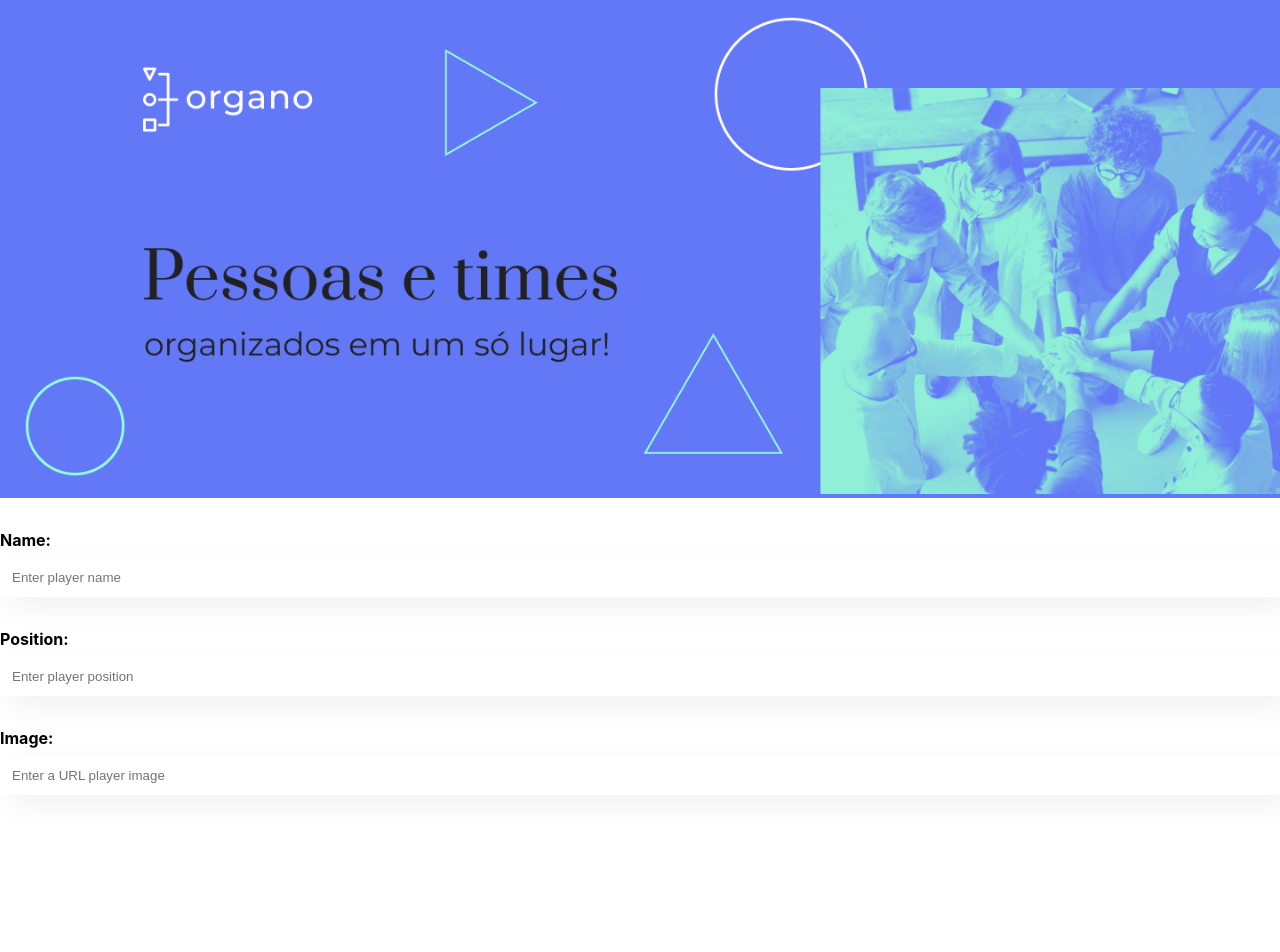
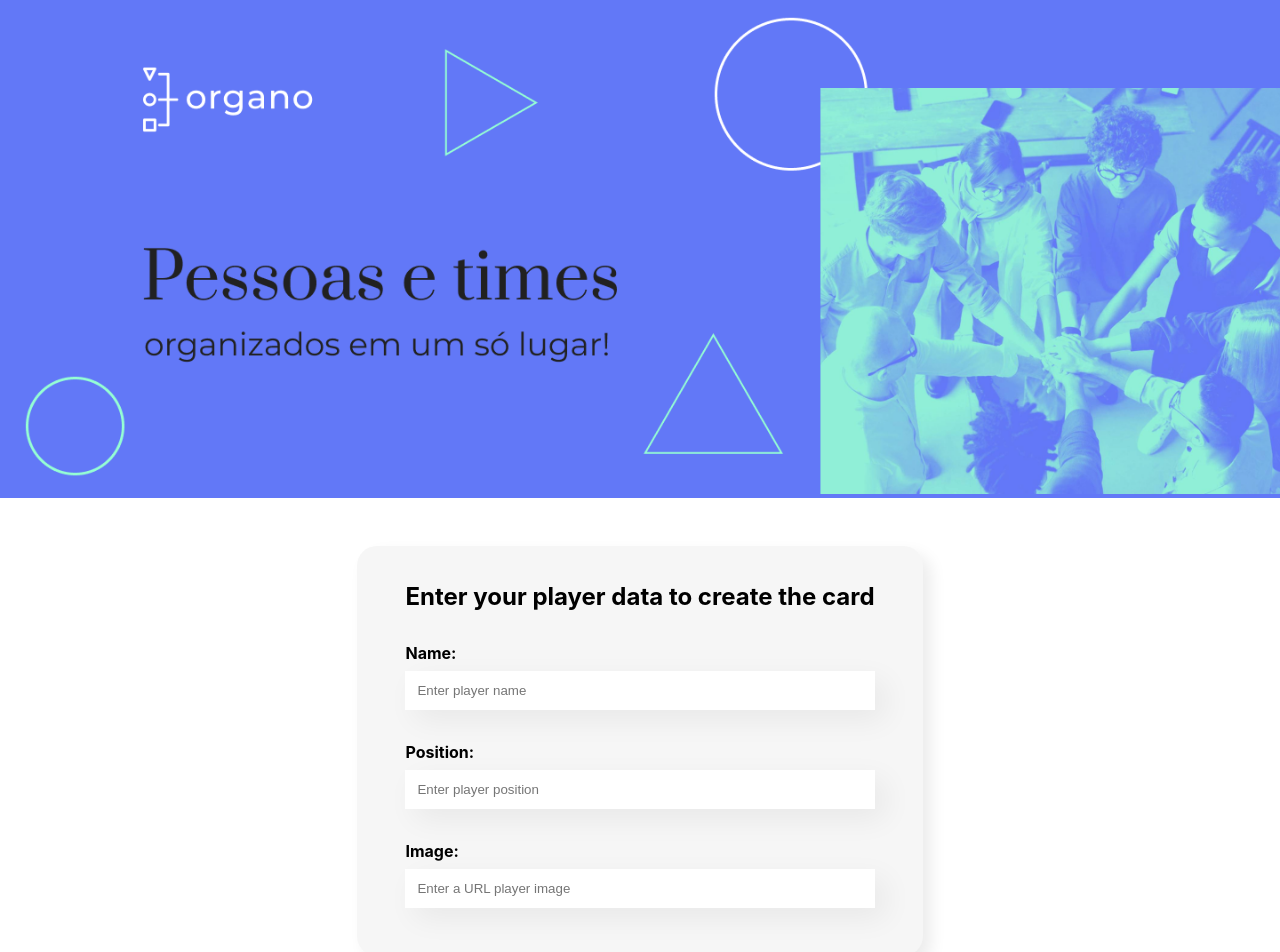
Before and after one commit to devcarolinealmeida/my-team-react, a React (Create React App) app: page / in a window 1280 px wide. Shown: the top 952 px of the page. Before the commit the page ends 827 px from the top, so only its background shows below. Built offline with nearby package versions, Linux system fonts and the light colour scheme.

Commit message:
add form

```diff
--- a/src/App.js
+++ b/src/App.js
@@ -1,13 +1,12 @@
 import Banner from './components/Banner/Banner';
-import InputText from './components/InputText/InputText';
+import Form from './components/Form/Form';
+
 
 function App() {
   return (
     <div className="App">
       <Banner />
-      <InputText label="Name:" placeholder="Enter player name" />
-      <InputText label="Position:" placeholder="Enter player position" />
-      <InputText label="Image:" placeholder="Enter a URL player image" />
+      <Form />
     </div>
   );
 }
--- /dev/null
+++ b/src/components/Form/Form.css
@@ -0,0 +1,13 @@
+.container-form {
+    display: flex;
+    justify-content: center;
+    margin: 3em auto;
+}
+
+.container-form form {
+    max-width: 80vw;
+    background-color: #F6F6F6;
+    padding: 1em 3em;
+    border-radius: 20px;
+    box-shadow: 8px 8px 16px rgba(0,0,0,0.08);
+}
--- /dev/null
+++ b/src/components/Form/Form.jsx
@@ -0,0 +1,19 @@
+import React from "react";
+import InputText from '../InputText/InputText'
+
+import "./Form.css";
+
+const Form = () => {
+  return (
+    <section className="container-form">
+      <form>
+        <h2>Enter your player data to create the card</h2>
+        <InputText label="Name:" placeholder="Enter player name" />
+        <InputText label="Position:" placeholder="Enter player position" />
+        <InputText label="Image:" placeholder="Enter a URL player image" />
+      </form>
+    </section>
+  );
+};
+
+export default Form;
```
